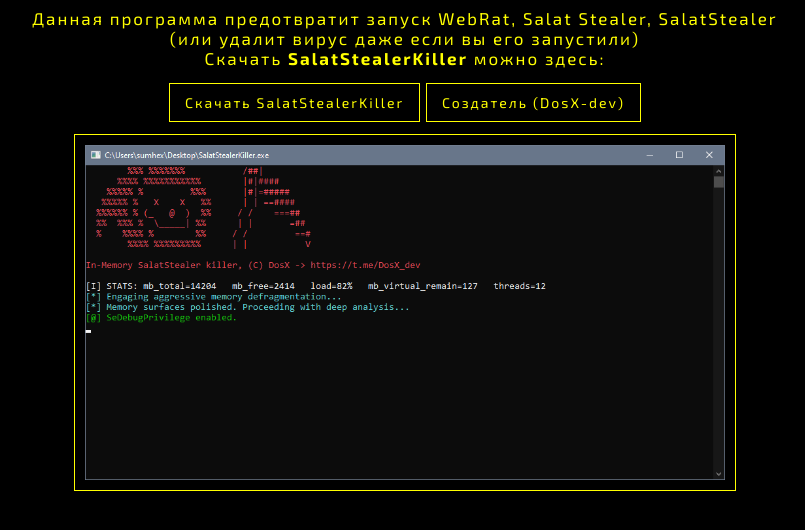
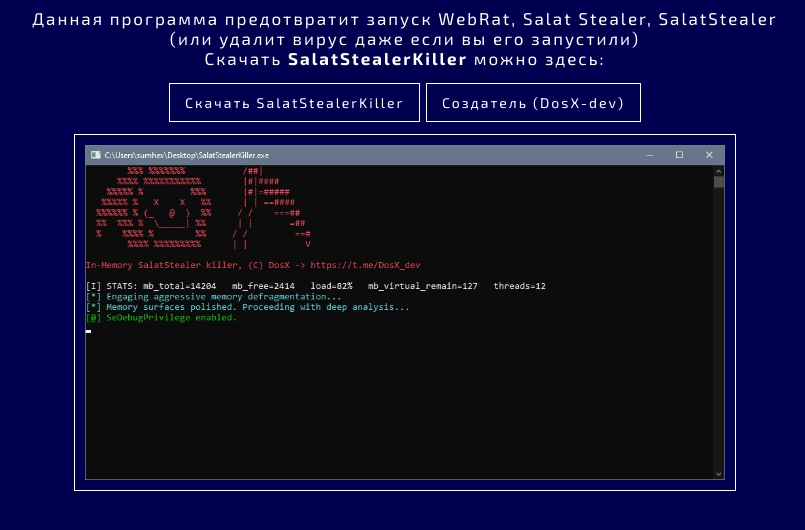
Before and after one commit to sumhex151/antiwebrat, a plain HTML site: page index.html in a window 1280 px wide. Shown: the whole page, without its empty margins (235-1040 px from the left). Drawn offline with Linux system fonts and the light colour scheme.

Commit message:
Update styles.css

```diff
--- a/styles.css
+++ b/styles.css
@@ -1,7 +1,7 @@
 body {
-    background-color: black;
+    background-color: rgb(0, 0, 80);
     text-align: center;
-    color: yellow;
+    color: white;
     font-family: 'Exo 2', sans-serif;
     font-size: 17px;
     letter-spacing: 2px;
@@ -17,8 +17,8 @@ body {
     margin-bottom: 20px;
 }
 a {
-    border: 1px solid yellow;
-    color: yellow;
+    border: 1px solid white;
+    color: white;
     font-size: 14px;
     text-decoration: none;
     padding: 10px 15px;
@@ -26,16 +26,16 @@ a {
 }
 a:hover {
     color: rgb(0, 0, 0);
-    background-color: rgb(255, 255, 0);
+    background-color: rgb(255, 255, 255);
     transition: 0.5s linear;
 }
 a:active {
-    background-color: rgb(190, 190, 0);
+    background-color: rgb(255, 255, 255);
     transition: 0.1s linear;
 }
 
 .desc {
-    border: 1px solid yellow;
+    border: 1px solid white;
     border-radius: 0px;
     padding: 10px;
     margin-top: 30px;
```
